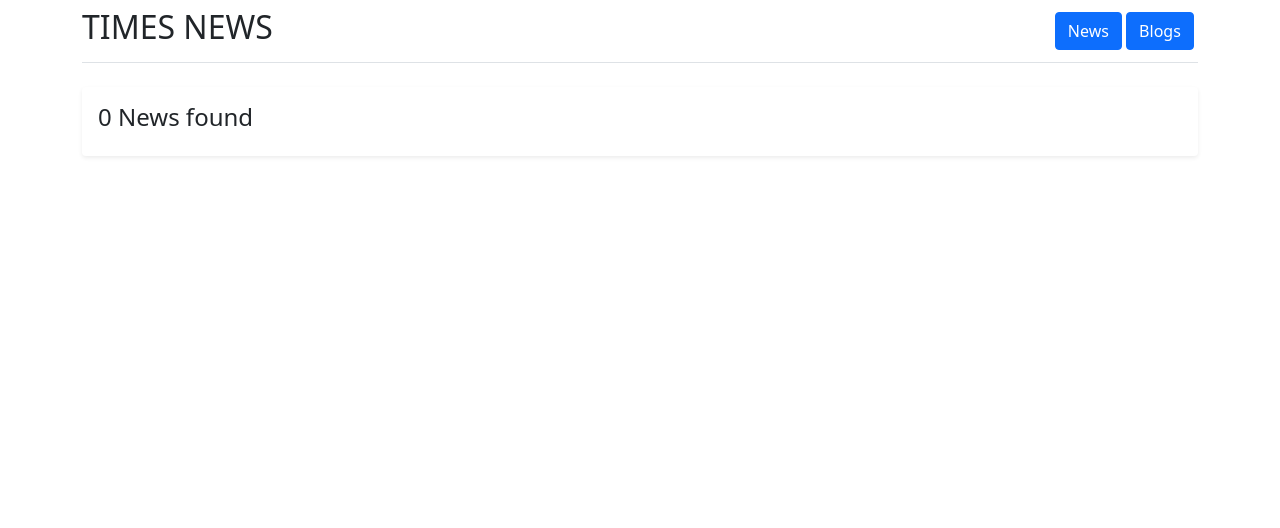
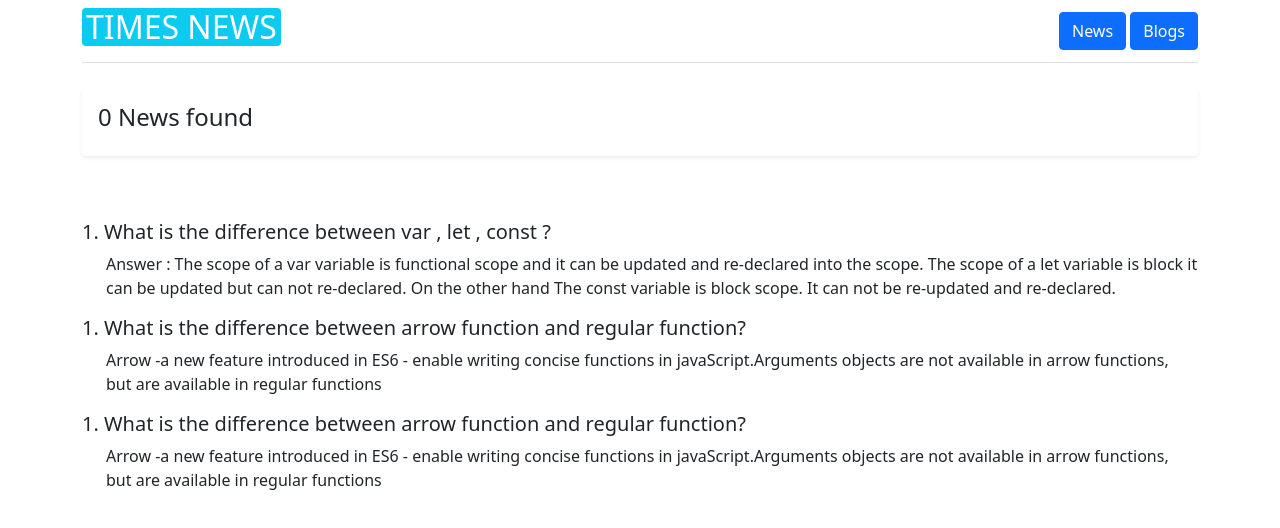
Before and after one commit to muttakinmolla/newsportal, a plain HTML site: page index.html in a window 1280 px wide. Drawn offline with nearby package versions, Linux system fonts and the light colour scheme; no server answers.

Commit message:
question half done

```diff
--- a/index.html
+++ b/index.html
@@ -25,12 +25,11 @@
     <header class="container">
         <div class="d-flex justify-content-between align-items-center pt-2 pb-2 border-bottom">
             <div>
-                <h2>TIMES NEWS</h2>
+                <h2 class="bg-info text-white ps-1 pe-1 rounded">TIMES NEWS</h2>
             </div>
             <div>
                 <button class="btn btn-primary">News</button>
                 <button class="btn btn-primary">Blogs</button>
-                <img src="" alt="">
             </div>
         </div>
 
@@ -75,7 +74,27 @@
                 </div>
             </div>
         </section>
-    </main>
+
+
+        <!-- question answer section start -->
+        <section class="container">
+            <div class="question mb-3">
+                <h5>1. What is the difference between var , let , const ?</h5>
+                <p class="ms-4">Answer : The scope of a var variable is functional scope and it can be updated and re-declared into
+                    the scope. The scope of a let variable is block it can be updated but can not re-declared. On the
+                    other hand The const variable is block scope. It can not be re-updated and re-declared. </p>
+            </div>
+            <div class="question mb-3">
+                <h5>1. What is the difference between arrow function and regular function?</h5>
+                <p class="ms-4"> Arrow -a new feature introduced in ES6 - enable writing concise functions in javaScript.Arguments objects are not available in arrow functions, but are available in regular functions</p>
+            </div>
+            <div class="question mb-3">
+                <h5>1. What is the difference between arrow function and regular function?</h5>
+                <p class="ms-4"> Arrow -a new feature introduced in ES6 - enable writing concise functions in javaScript.Arguments objects are not available in arrow functions, but are available in regular functions</p>
+            </div>
+        </section>
+        <!-- question answer section end -->
+
 
 
         <!-- modal content -->
@@ -91,6 +110,9 @@
             </div>
         </section>
         <!-- modal end -->
+    </main>
+
+
 
 
 
--- a/js/app.js
+++ b/js/app.js
@@ -39,7 +39,7 @@ const categoryNews = (id) => {
 const displayCategoryNews = (categoryNews) => {
 
     const categoryCount = document.getElementById('category-count');
-    categoryCount.innerText = categoryNews.length;
+    categoryCount.innerText = categoryNews.length ? categoryNews.length : 'No';
 
     const categoryNewsContainer = document.getElementById('category-news-container');
     categoryNewsContainer.innerHTML = ``;
```
Lines whose indentation alone changed are shown as unchanged.
